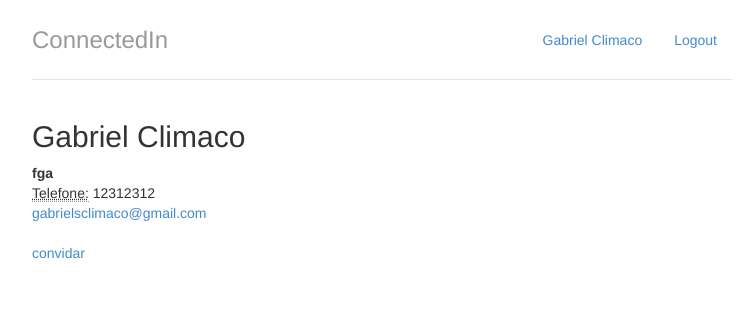
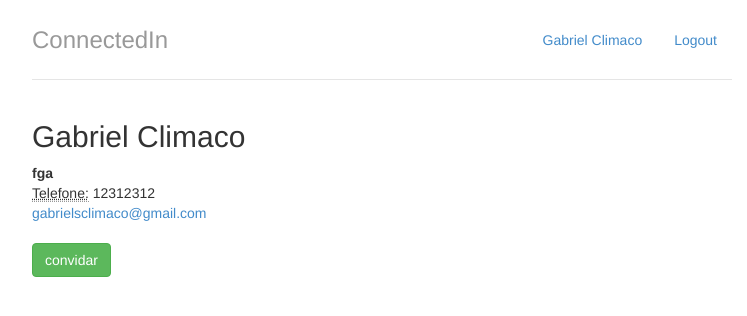
Before and after one commit to climaco02/connectedin-python-django, a Django app: page /perfis/1 in a window 1280 px wide. Shown: the top 316 px of the page, without its empty margins (258-1005 px from the left). Run offline with Django 3.2, Linux system fonts and the light colour scheme; data comes from the database, SQL or seed files in the repository.

Commit message:
checking if there's already a connection (not working yet)

```diff
--- a/perfis/templates/perfil.html
+++ b/perfis/templates/perfil.html
@@ -8,7 +8,13 @@
 			<abbr title="Telefone">Telefone:</abbr> {{ perfil.telefone }}<br>
 			<a href="mailto:{{ perfil.email }}">{{ perfil.email }}</a>
 		</address>
-		<a href="{% url 'convidar' perfil.id %}">convidar</a>
+
+		{% if ja_eh_contato %}
+			<div class="well well-sm">Vocês estão conectados! :)</div>
+		{% else %}
+        	<a href="{% url 'convidar' perfil.id %}" class="btn btn-success" role="button">convidar</a>
+		{% endif %}
+
 	</div>
 </div>
 {% endblock %}
```
